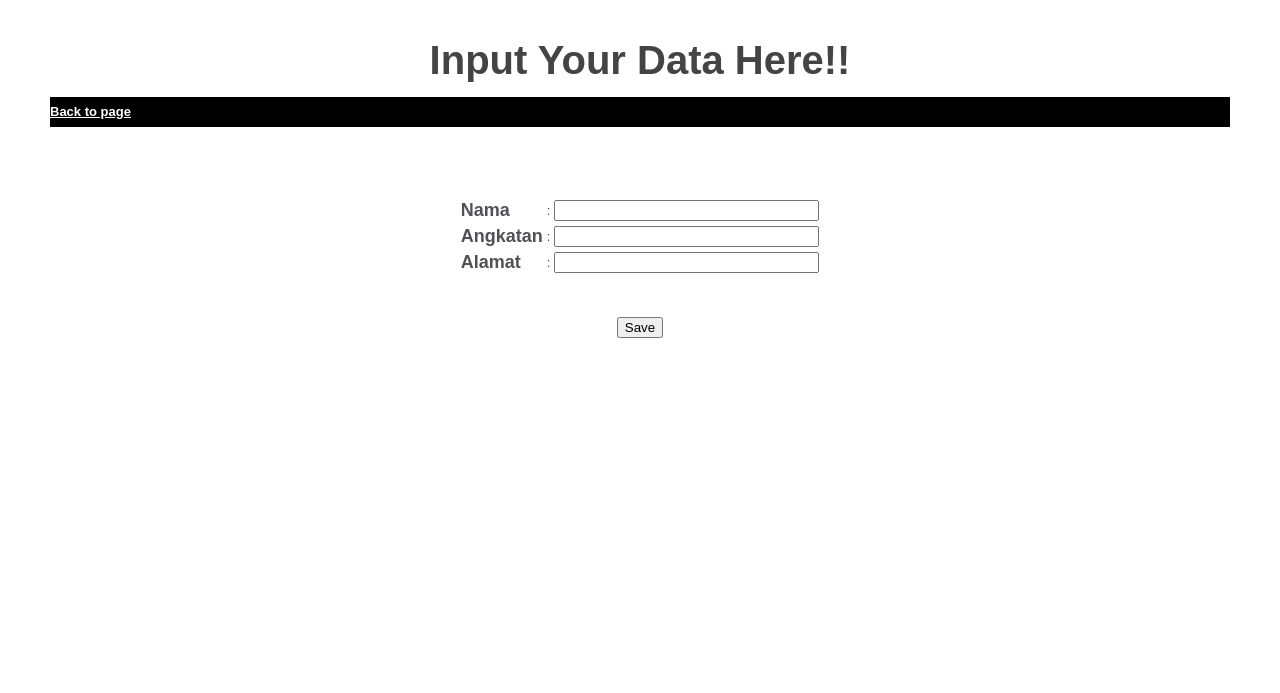
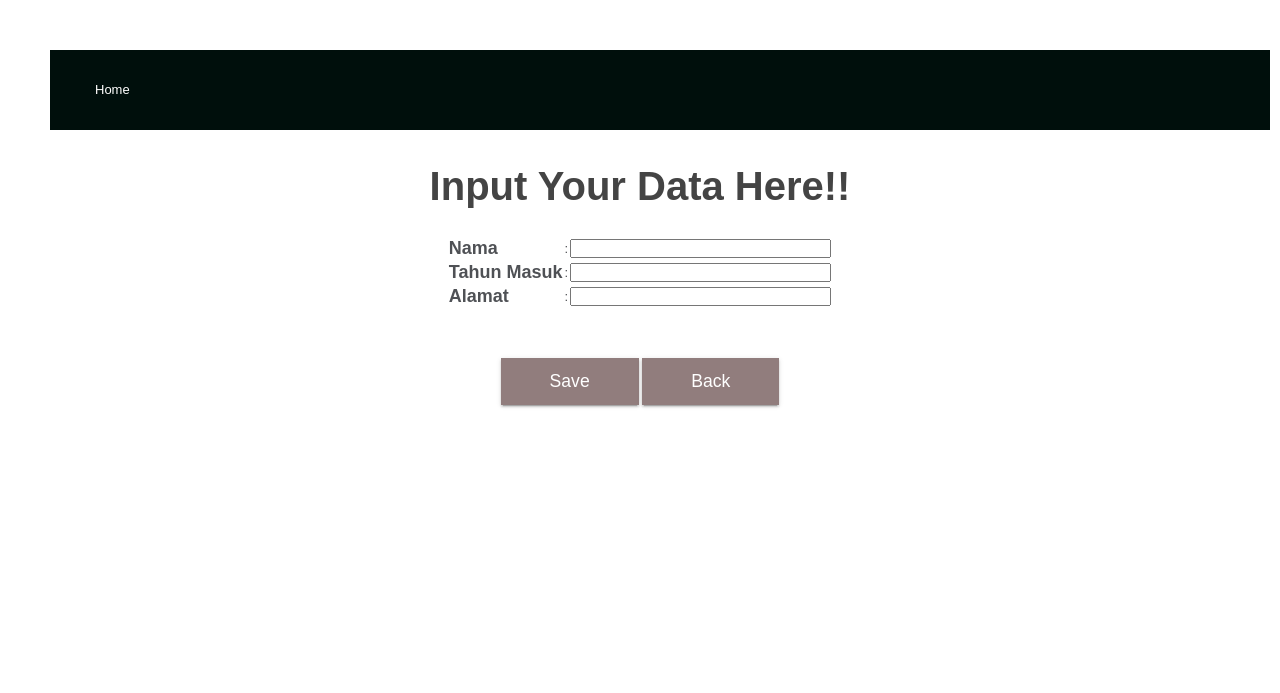
Before and after one commit to salsakhairinaa/ProjekRPLIndv, a CodeIgniter app: page /alumni/index.php/welcome/form_input in a window 1280 px wide. Shown: the top 693 px of the page. Run offline with CodeIgniter, Linux system fonts and the light colour scheme.

Commit message:
Update form-input.php

```diff
--- a/application/views/form-input.php
+++ b/application/views/form-input.php
@@ -67,14 +67,109 @@
 	#container{
 		border: #D0D0D0;
 	}
-	</style>
+	@import url(http://fonts.googleapis.com/css?family=Roboto);
+/*--------------------------------Button starts--------------------------------*/
+.button-container {
+  text-align: center;
+}
+.button {
+  position: relative;
+  background: currentColor;
+  border: 1px solid currentColor;
+  font-size: 1.1rem;
+  color: #917d7d;
+  margin: 3rem 0;
+  padding: 0.75rem 3rem;
+  cursor: pointer;
+  -webkit-transition: background-color 0.28s ease, color 0.28s ease, box-shadow 0.28s ease;
+  transition: background-color 0.28s ease, color 0.28s ease, box-shadow 0.28s ease;
+  overflow: hidden;
+  box-shadow: 0 2px 2px 0 rgba(0, 0, 0, 0.14), 0 3px 1px -2px rgba(0, 0, 0, 0.2), 0 1px 5px 0 rgba(0, 0, 0, 0.12);
+}
+.button span {
+  color: #fff;
+  position: relative;
+  z-index: 1;
+}
+.button::before {
+  content: '';
+  position: absolute;
+  background: #071017;
+  border: 50vh solid #1d4567;
+  width: 30vh;
+  height: 30vh;
+  border-radius: 50%;
+  display: block;
+  top: 50%;
+  left: 50%;
+  z-index: 0;
+  opacity: 1;
+  -webkit-transform: translate(-50%, -50%) scale(0);
+          transform: translate(-50%, -50%) scale(0);
+}
+.button:hover {
+  color: #D81900;
+  box-shadow: 0 6px 10px 0 rgba(0, 0, 0, 0.14), 0 1px 18px 0 rgba(0, 0, 0, 0.12), 0 3px 5px -1px rgba(0, 0, 0, 0.2);
+}
+.button:active::before, .button:focus::before {
+  -webkit-transition: opacity 0.28s ease 0.364s, -webkit-transform 1.12s ease;
+  transition: opacity 0.28s ease 0.364s, -webkit-transform 1.12s ease;
+  transition: transform 1.12s ease, opacity 0.28s ease 0.364s;
+  transition: transform 1.12s ease, opacity 0.28s ease 0.364s, -webkit-transform 1.12s ease;
+  -webkit-transform: translate(-50%, -50%) scale(1);
+          transform: translate(-50%, -50%) scale(1);
+  opacity: 0;
+}
+.button:focus {
+  outline: none;
+}
+/*--------------------------------Button ends--------------------------------*/
+	* {margin:0; padding:0;}
+
+ nav {
+ margin:auto;
+ text-align: center;
+ width: 100%;
+ font-family: arial;
+ }
+ nav ul {
+ background:#000f0c;
+ padding: 0 20px;
+ list-style: none;
+ position: relative;
+ display: inline-table;
+ width: 100%;
+ }
+ nav ul li{
+ float:left;
+ }
+
+ nav ul li:hover{
+ background:#d8d0d1;
+ }
+
+ nav ul li:hover a{
+ color:#000;
+ }
+
+ nav ul li a{
+ display: block;
+ padding: 25px;
+ color: #fff;
+ text-decoration: none;
+</style>
+
 </head>
 
 <body>
+<nav>
+    <ul>
+       <li><a href="welcome/index">Home</a></li>
+    </ul>
+</nav>
+<div id="container"><br><br>
+		<h1><b><center>Input Your Data Here!!</center></b></h1>
 
-<div id="container">
-		<h1><b><center>Input Your Data Here!!</center></b></h1>
-	<a class="sundaboy" href="<?php echo site_url('welcome/index')?>"><div style="background:black"><b>Back to page  </b></div></a><br>
 
 	<div id="body">
 	<form action="<?php echo site_url('welcome/insert') ?>" method="POST">
@@ -86,7 +181,7 @@
    </tr>
 
 <tr>
-		<td><font size="4"><b>Angkatan</b></font></td>
+		<td><font size="4"><b>Tahun Masuk</b></font></td>
 		<td>:</td>
 		<td><input type="text" size="30" name="angkatan"/></td>
 		</tr>
@@ -94,8 +189,15 @@
 		<td><font size="4"><b>Alamat</b></font> </td>
 		<td>:</td>
 		<td><input type="text"size="30" name="alamat"/></td></tr></center><table>
-		<br><br>
-		<input type="submit" name="save" value="Save"/>
+		<div class="container">
+    <div class="button-container">
+    <button type="save" class="button"><span>Save</span></button>
+    <button class="button"  href="<?php echo site_url('welcome/index')?>"><span>Back</span></button>
+
+  </div>
+</div>
+
+
 		</form>
 		</div>
 </div>
```
